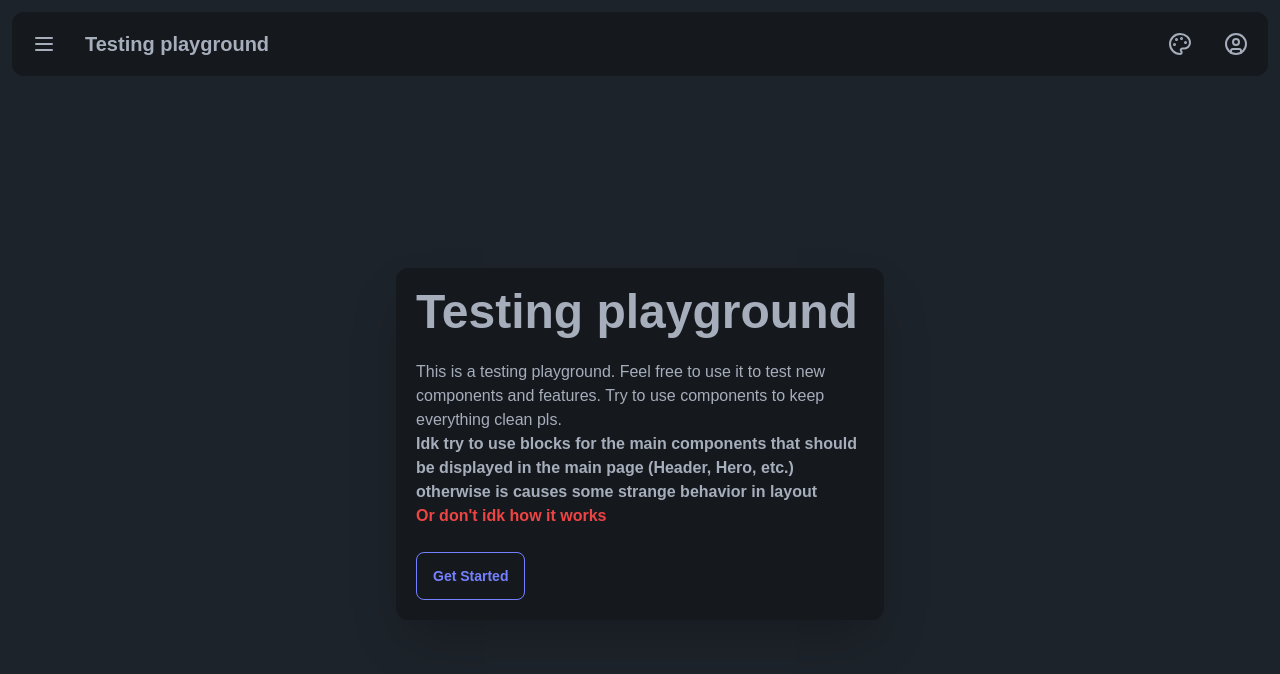
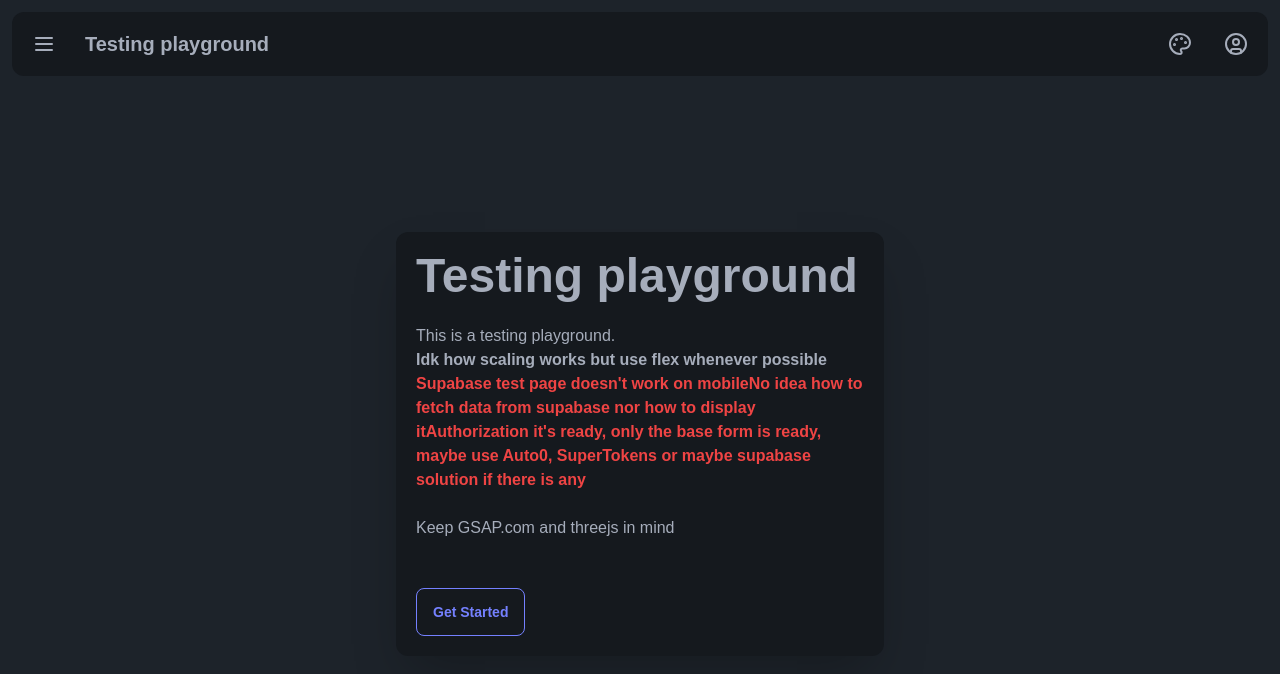
Before and after one commit to Cenmorax/daisy-test, a Vue app: page / in a window 1280 px wide. Shown: the top 674 px of the page. Built offline with nearby package versions, Linux system fonts and the light colour scheme; a web font is replaced by a local one.

Commit message:
Updated Hero-Greeting text

```diff
--- a/src/components/Hero-Greeting.vue
+++ b/src/components/Hero-Greeting.vue
@@ -6,17 +6,17 @@
             <div class="max-w-md">
                 <h1 class="text-5xl font-bold">Testing playground</h1>
                 <p class="py-6">
-                    This is a testing playground. Feel free to use it to test
-                    new components and features. Try to use components to keep
-                    everything clean pls. <br />
+                    This is a testing playground.<br />
                     <b
-                        >Idk try to use blocks for the main components that
-                        should be displayed in the main page (Header, Hero,
-                        etc.) otherwise is causes some strange behavior in
-                        layout
+                        >Idk how scaling works but use flex whenever possible
                     </b>
                     <br />
-                    <b class="text-red-500">Or don't idk how it works</b>
+                    <b class="text-red-500">Supabase test page doesn't work on mobile</b>
+                    <b class="text-red-500">No idea how to fetch data from supabase nor how to display it</b>
+                    <b class="text-red-500">Authorization it's ready, only the base form is ready, maybe use Auto0, SuperTokens or maybe supabase solution if there is any</b>
+                    <p class="py-6">
+                        Keep GSAP.com and threejs in mind
+                    </p>
                 </p>
                 <router-link to="/components">
                     <button class="btn btn-primary btn-outline">
```
